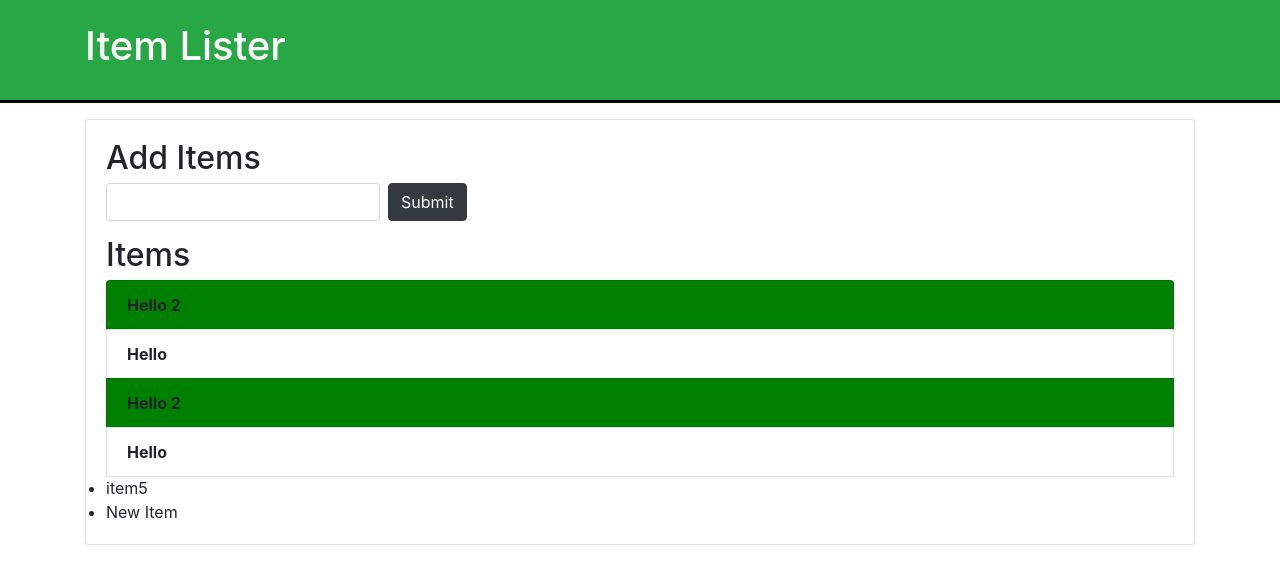
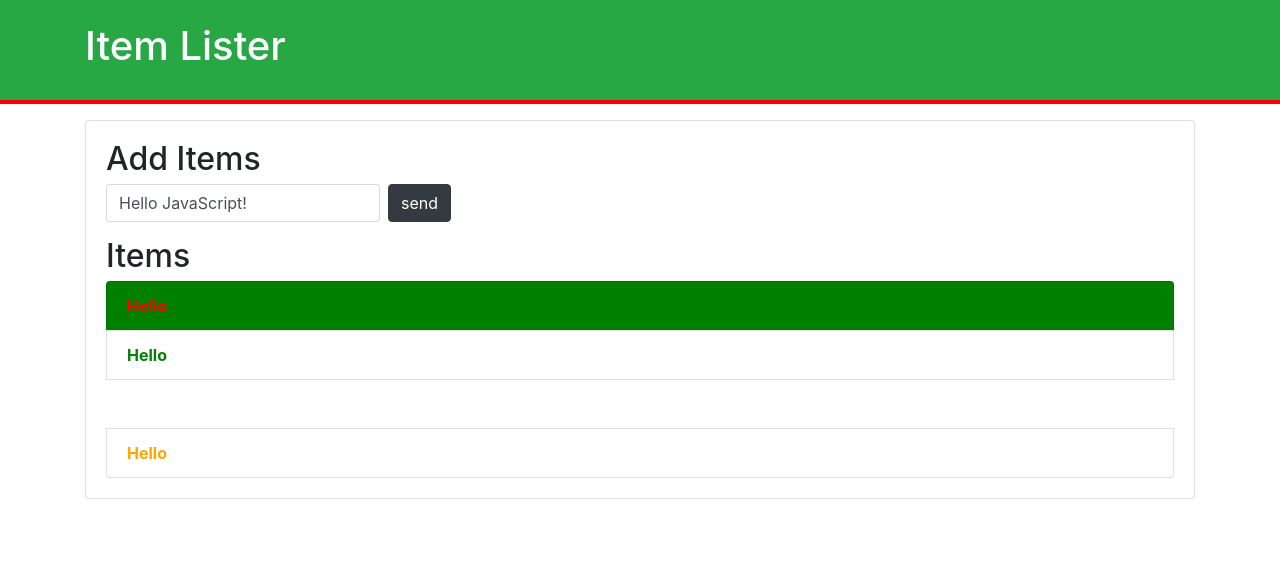
Before and after one commit to Ganeshbjamkar/Sharpener_program, a plain HTML site: page index.html in a window 1280 px wide. Drawn offline with nearby package versions, Linux system fonts and the light colour scheme.

Commit message:
QuerySelector && QuerySelectorALL

```diff
--- a/index.html
+++ b/index.html
@@ -30,7 +30,7 @@
       <li class="list-group-item">Item 2</li>
       <li class="list-group-item">Item 3</li>
       <li class="list-group-item">Item 4</li>
-      <li>item5</li>
+      <!-- <li>item5</li> -->
     </ul>
    </div>
   </div>
--- a/index.js
+++ b/index.js
@@ -100,19 +100,65 @@ items5[3].style.fontWeight = 'bold';
 
 
 
-var newItem = document.createElement("li");
-newItem.textContent = "New Item";
-document.getElementById("items").appendChild(newItem);
+// var newItem = document.createElement("li");
+// newItem.textContent = "New Item";
+// document.getElementById("items").appendChild(newItem);
 
 
-var li = document.getElementsByTagName('li');
-console.log(li[0]);
-console.log(li[0]);
-li[0].textContent='Hello 2';
-li[0].style.fontWeight = 'bold';
-li[0].style.backgroundColor = 'green';
+// var li = document.getElementsByTagName('li');
+// console.log(li[0]);
+// console.log(li[0]);
+// li[0].textContent='Hello 2';
+// li[0].style.fontWeight = 'bold';
+// li[0].style.backgroundColor = 'green';
 
-for(var i=0; li < li.length; i++){
-    li[i].style.fontWeight = 'bold';
+// for(var i=0; li < li.length; i++){
+//     li[i].style.fontWeight = 'bold';
 
+// }
+
+// QUERY SELECTOR //
+
+var header = document.querySelector('#main-header');
+header.style.borderBottom = 'solid 4px #FF0000';
+
+var input = document.querySelector('input');
+input.value = 'Hello JavaScript!';
+
+var submit = document.querySelector('input[type="submit"]');
+submit.value = 'send';
+
+var item = document.querySelector('.list-group-item');
+item.style.color = 'red';
+
+var lastItem = document.querySelector('.list-group-item:last-child');
+lastItem.style.color = 'orange';
+
+// var secondItem = document.querySelector('.list-group-item:nth-child(2)');
+// secondItem.style.backgroundColor = 'green';
+
+// Select the third item using querySelector
+var thirdItem = document.querySelector('ul li:nth-child(3)');
+
+// Apply CSS style to make it invisible
+thirdItem.style.visibility = 'hidden';
+
+// Select all items in the list
+var itemList = document.querySelectorAll('ul li');
+
+// Check if there is a second item
+if (itemList.length >= 2) {
+  // Apply CSS style to make the second item's font color green
+  itemList[1].style.color = 'green';
 }
+
+
+
+
+// QUERY SELECTOR ALL //
+
+var odd = document.querySelectorAll('li:nth-child(odd)');
+
+for (var i = 0; i < odd.length; i++) {
+    odd[i].style.background = "green";
+}
```
